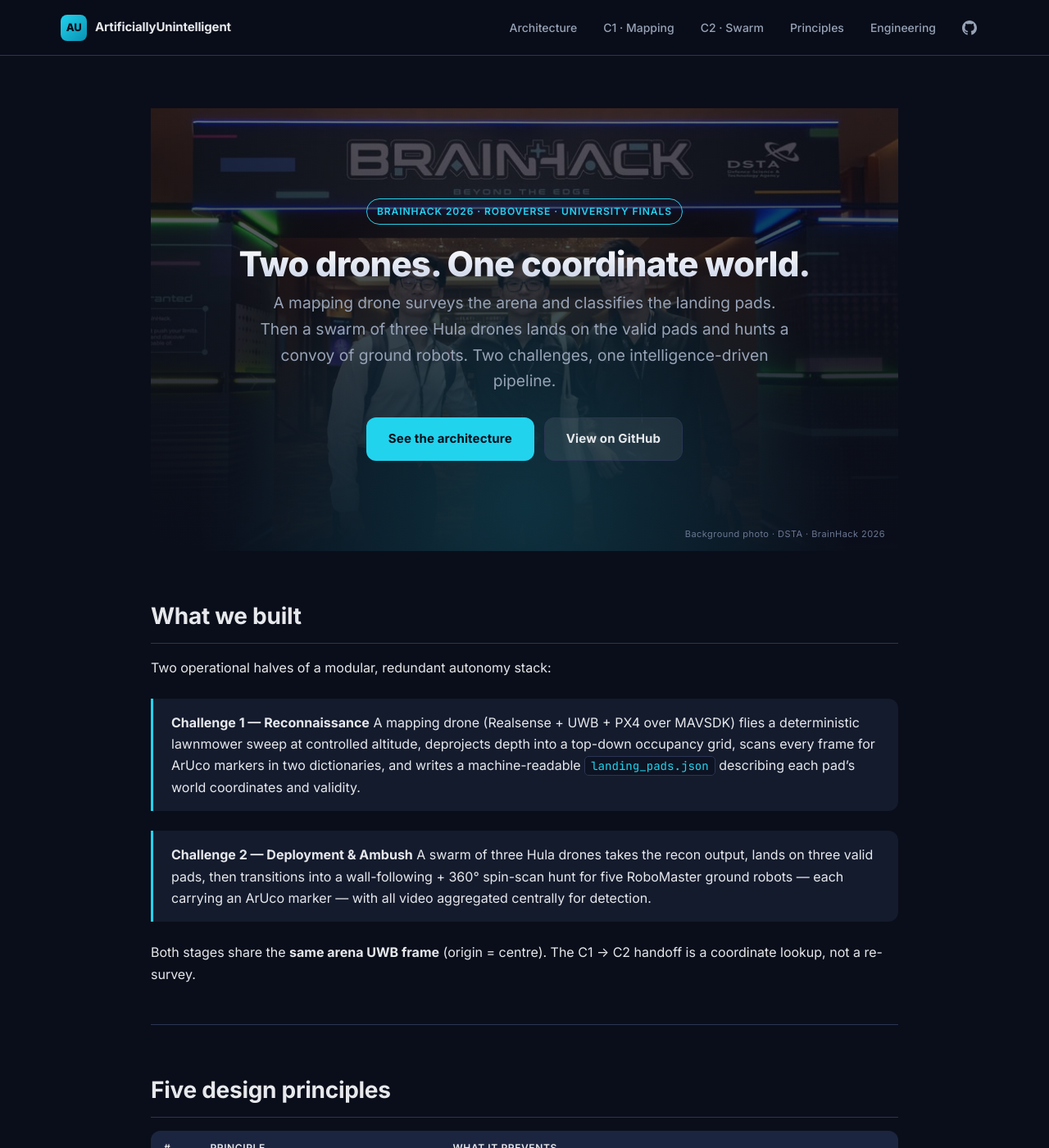
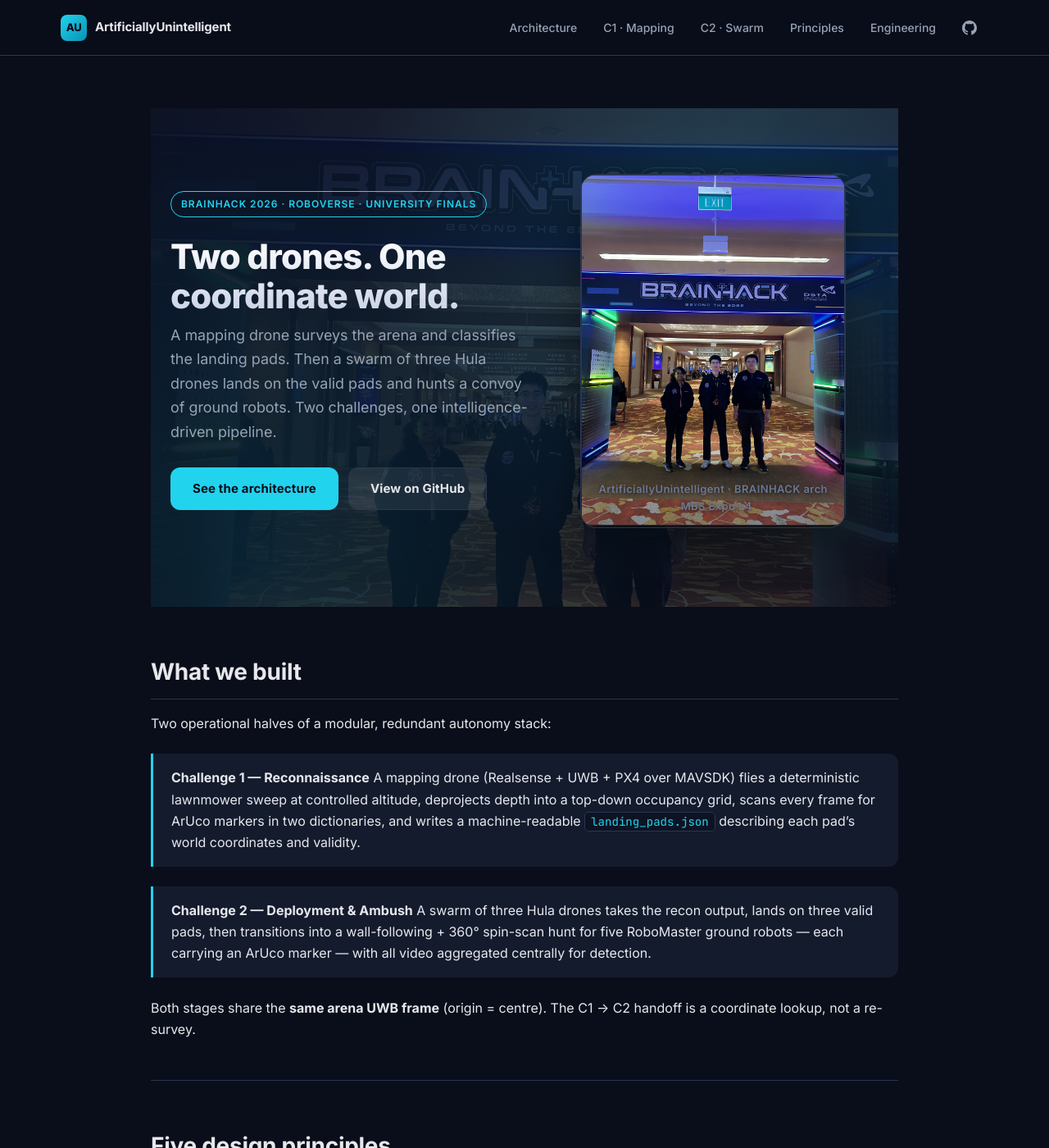
Before and after one commit to zhengboon/ArtificiallyUnintelligent, a Jekyll site: the page built from docs/index.md, in a window 1280 px wide and 1400 px high. Shown: the whole window at 82% size. Built offline with Jekyll 4.4.1, drawn with Linux system fonts in a browser that asks for light colours; some of the changed text lies outside the part shown.

Commit message:
docs: hero swap to IMG_1808 (actually-us shot) + split layout; team.jpg = IMG_1779
Replaces the placeholder DSTA stock hero (which featured another team)
with the team's own photos.

Hero:
- New docs/images/hero-team.jpg: IMG_1808.HEIC converted via ffmpeg →
  1200x1600 portrait, ~270 KB. Three teammates in DSTA jackets standing
  under the lit BRAINHACK arch at MBS Expo L4 Day 1.
- CSS redesign of the .hero section: was a centred full-bleed
  background with text on top. Now a 2-column grid (.hero-row) — text
  on the left, the portrait photo on the right as a real foreground
  <figure> with object-fit cover, rounded corners, subtle border, and
  a bottom gradient + caption overlay reading "ArtificiallyUnintelligent
  · BRAINHACK arch · MBS Expo L4".
- Background: kept the same dark/accent radial-gradient ambience, plus
  a low-opacity (0.18) blurred hero-team.jpg layered behind for depth.
- Mobile (<820px): grid collapses to single column, text centers,
  background image drops, photo caps at 320 px width.

Team section:
- docs/images/team.jpg now points to IMG_1779.HEIC instead of the
  earlier Counter-UAS demo shot. The new photo is the full team in
  DSTA jackets in front of the ROBOVERSE backdrop with their own
  hardware staged in front — one teammate holding up a printed ArUco
  marker, another holding a RoboMaster ground robot. Tells the
  challenge story in one frame.
- Resized to 1400x1050 (~200 KB).
- Caption + alt text rewritten to match.

Both photos converted with ffmpeg (pillow_heif was Application-Control-
blocked on this Windows session). Single-pass with -filter_complex hit
ffmpeg's tile-grid stream selection bug; resolved by extracting full
size first then resizing in a second pass.

Other strong candidates from the 2026-06-14 chat export, NOT used yet:
- IMG_1763 — two teammates in front of the BrainHack character backdrop
- IMG_1803 — landscape variant of the BRAINHACK-arch shot
Available to pull in if/when a gallery page is added.

```diff
--- a/docs/assets/css/style.css
+++ b/docs/assets/css/style.css
@@ -115,26 +115,78 @@
 /* ============ HOME HERO ============ */
 .hero {
   position: relative;
-  min-height: 540px;
-  display: flex;
-  align-items: center;
-  justify-content: center;
-  text-align: center;
-  padding: 80px 24px;
-  background-image:
-    linear-gradient(180deg, rgba(10,14,26,.55) 0%, rgba(10,14,26,.85) 60%, var(--bg) 100%),
-    url("../../images/hero-arch-dsta.jpg");
-  background-size: cover;
-  background-position: center 30%;
+  min-height: 600px;
+  padding: 64px 24px 80px;
   overflow: hidden;
+  background:
+    radial-gradient(circle at 80% 20%, var(--accent-glow), transparent 55%),
+    radial-gradient(circle at 15% 90%, rgba(8, 145, 178, 0.20), transparent 55%),
+    linear-gradient(180deg, #0b1326 0%, var(--bg) 100%);
 }
-.hero::after {
+.hero::before {
   content: "";
   position: absolute; inset: 0;
-  background: radial-gradient(circle at 50% 90%, var(--accent-glow), transparent 60%);
+  background-image: linear-gradient(90deg, rgba(10,14,26,.85) 0%, transparent 60%),
+                    url("../../images/hero-team.jpg");
+  background-size: cover;
+  background-position: right center;
+  opacity: 0.18;
   pointer-events: none;
 }
-.hero-inner { position: relative; z-index: 1; max-width: 800px; }
+.hero-row {
+  position: relative;
+  z-index: 1;
+  max-width: var(--max-w-wide);
+  margin: 0 auto;
+  display: grid;
+  grid-template-columns: 1.1fr 0.9fr;
+  align-items: center;
+  gap: 56px;
+}
+.hero-text { min-width: 0; }
+.hero-photo {
+  position: relative;
+  border-radius: var(--radius-lg);
+  overflow: hidden;
+  border: 1px solid var(--border);
+  box-shadow: 0 20px 50px rgba(0,0,0,.45);
+  aspect-ratio: 3 / 4;
+  max-height: 520px;
+  margin-left: auto;
+}
+.hero-photo img {
+  width: 100%;
+  height: 100%;
+  object-fit: cover;
+  display: block;
+  border: none;
+  border-radius: 0;
+  margin: 0;
+  box-shadow: none;
+}
+.hero-photo::after {
+  content: "";
+  position: absolute; inset: 0;
+  background: linear-gradient(180deg, transparent 60%, rgba(10,14,26,.5) 100%);
+  pointer-events: none;
+}
+.hero-photo-caption {
+  position: absolute;
+  bottom: 14px; left: 18px; right: 18px;
+  z-index: 2;
+  color: rgba(255,255,255,.95);
+  font-size: 12px;
+  font-weight: 600;
+  letter-spacing: 0.03em;
+  text-shadow: 0 1px 4px rgba(0,0,0,.6);
+}
+@media (max-width: 820px) {
+  .hero { min-height: auto; padding: 48px 20px 56px; }
+  .hero-row { grid-template-columns: 1fr; gap: 32px; }
+  .hero-photo { max-height: 380px; margin: 0 auto; max-width: 320px; }
+  .hero::before { display: none; }
+}
+
 .hero-eyebrow {
   display: inline-block;
   padding: 5px 12px;
@@ -148,7 +200,7 @@
   margin-bottom: 24px;
 }
 .hero h1 {
-  font-size: clamp(36px, 6vw, 64px);
+  font-size: clamp(36px, 5.5vw, 60px);
   line-height: 1.05;
   letter-spacing: -0.03em;
   margin: 0 0 16px;
@@ -159,12 +211,17 @@
   color: transparent;
 }
 .hero p.lead {
-  font-size: clamp(16px, 1.5vw, 20px);
+  font-size: clamp(16px, 1.4vw, 19px);
   color: var(--text-muted);
-  margin: 0 auto 28px;
-  max-width: 660px;
+  margin: 0 0 28px;
+  max-width: 560px;
 }
-.hero-actions { display: flex; gap: 12px; justify-content: center; flex-wrap: wrap; }
+.hero-actions { display: flex; gap: 12px; flex-wrap: wrap; }
+@media (max-width: 820px) {
+  .hero-text { text-align: center; }
+  .hero p.lead { margin-left: auto; margin-right: auto; }
+  .hero-actions { justify-content: center; }
+}
 .btn,
 .content a.btn {
   display: inline-flex; align-items: center; gap: 8px;
@@ -201,14 +258,6 @@
   background: rgba(255,255,255,.14);
   color: var(--text) !important;
   border-color: var(--accent);
-}
-.hero-credit {
-  position: absolute;
-  bottom: 12px; right: 16px;
-  z-index: 1;
-  font-size: 11px;
-  color: var(--text-dim);
-  letter-spacing: 0.04em;
 }
 
 /* ============ CONTENT ============ */
--- a/docs/index.md
+++ b/docs/index.md
@@ -5,16 +5,21 @@
 ---
 
 <section class="hero">
-  <div class="hero-inner">
-    <span class="hero-eyebrow">BrainHack 2026 · RoboVerse · University Finals</span>
-    <h1>Two drones. One coordinate world.</h1>
-    <p class="lead">A mapping drone surveys the arena and classifies the landing pads. Then a swarm of three Hula drones lands on the valid pads and hunts a convoy of ground robots. Two challenges, one intelligence-driven pipeline.</p>
-    <div class="hero-actions">
-      <a class="btn btn-primary" href="{{ '/architecture' | relative_url }}">See the architecture</a>
-      <a class="btn btn-secondary" href="https://github.com/zhengboon/ArtificiallyUnintelligent" target="_blank" rel="noopener">View on GitHub</a>
+  <div class="hero-row">
+    <div class="hero-text">
+      <span class="hero-eyebrow">BrainHack 2026 · RoboVerse · University Finals</span>
+      <h1>Two drones. One coordinate world.</h1>
+      <p class="lead">A mapping drone surveys the arena and classifies the landing pads. Then a swarm of three Hula drones lands on the valid pads and hunts a convoy of ground robots. Two challenges, one intelligence-driven pipeline.</p>
+      <div class="hero-actions">
+        <a class="btn btn-primary" href="{{ '/architecture' | relative_url }}">See the architecture</a>
+        <a class="btn btn-secondary" href="https://github.com/zhengboon/ArtificiallyUnintelligent" target="_blank" rel="noopener">View on GitHub</a>
+      </div>
     </div>
+    <figure class="hero-photo">
+      <img src="images/hero-team.jpg" alt="The ArtificiallyUnintelligent team in DSTA BrainHack jackets, three teammates standing under the lit BRAINHACK arch at Marina Bay Sands Expo Level 4 on Day 1 of the finals">
+      <figcaption class="hero-photo-caption">ArtificiallyUnintelligent · BRAINHACK arch · MBS Expo L4</figcaption>
+    </figure>
   </div>
-  <span class="hero-credit">Background photo · DSTA · BrainHack 2026</span>
 </section>
 
 ## What we built
@@ -81,8 +86,8 @@
 | **A** | Operations · concept submission · judge interface |
 
 <p align="center">
-<img src="images/team.jpg" alt="ArtificiallyUnintelligent team in DSTA BrainHack jackets standing in front of the Counter-UAS demo station at MBS Expo Level 4">
-<br><sub><i>The team at the Counter-UAS demo station — DSTA Tech Showcase</i></sub>
+<img src="images/team.jpg" alt="ArtificiallyUnintelligent team in DSTA BrainHack jackets in front of the RoboVerse backdrop at MBS Expo Level 4, one teammate holding up a printed ArUco marker, another holding a RoboMaster ground robot, with the rest of the team's hardware staged on the platform in front of them">
+<br><sub><i>The team in front of the RoboVerse backdrop — one ArUco marker, one RoboMaster, and the rest of the day's hardware on the platform</i></sub>
 </p>
 
 ---
```
Also changed, not shown: docs/images/hero-team.jpg (added), docs/images/team.jpg.
